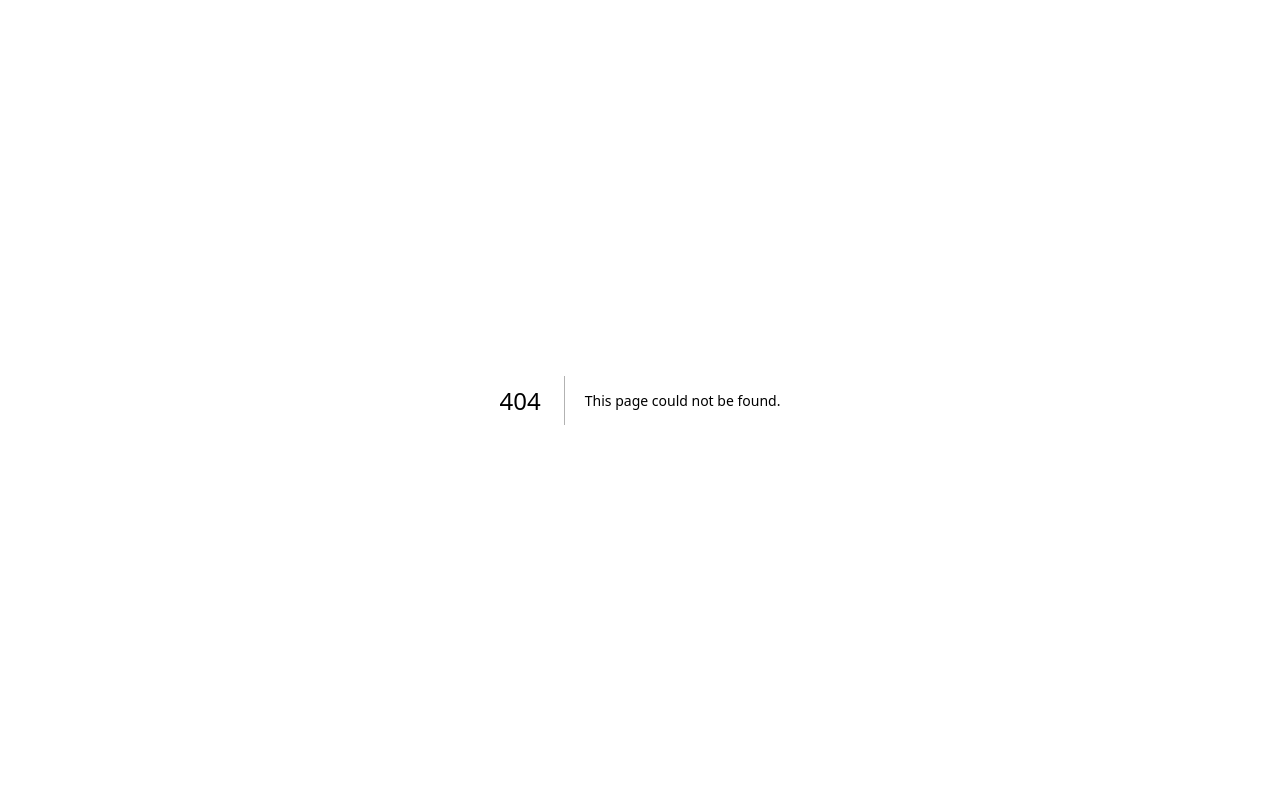
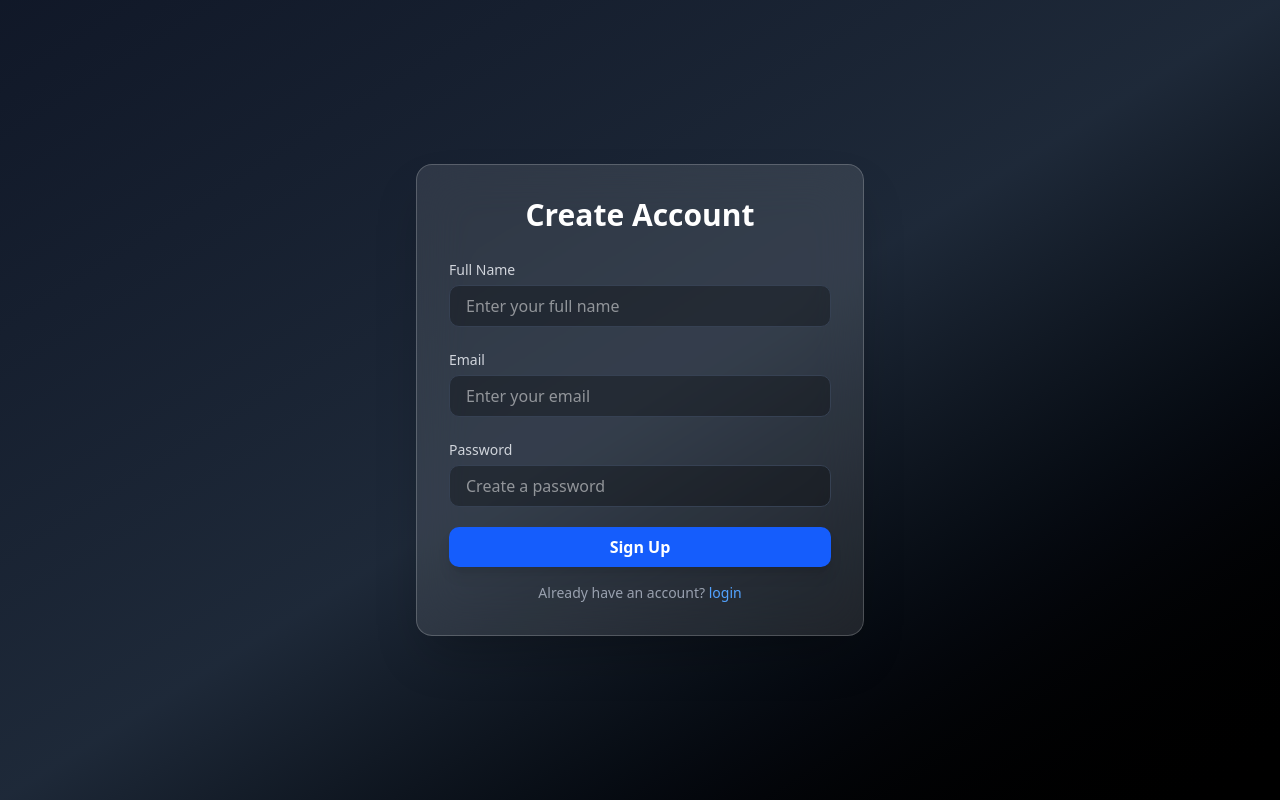
Before and after one commit to SuperMan-Doing-Coding/ADEL, a Next.js app: page /signup in a window 1280 px wide. Before the commit this address had no page. Built offline with nearby package versions, Linux system fonts and the light colour scheme.

Commit message:
added login and signup pages

```diff
--- /dev/null
+++ b/app/login/page.jsx
@@ -0,0 +1,80 @@
+// pages/login.js
+'use client';
+import { useState } from "react";
+import { motion } from "framer-motion";
+import Link from "next/link";
+
+export default function Login() {
+    const [email, setEmail] = useState("");
+    const [password, setPassword] = useState("");
+
+    return (
+        <div className="min-h-screen flex items-center justify-center bg-gradient-to-br from-gray-900 via-gray-800 to-black p-4">
+            <motion.div
+                initial={{ opacity: 0, y: 40 }}
+                animate={{ opacity: 1, y: 0 }}
+                transition={{ duration: 0.7 }}
+                className="w-full max-w-md bg-white/10 backdrop-blur-xl p-8 rounded-2xl shadow-2xl border border-white/20"
+            >
+                <motion.h1
+                    initial={{ opacity: 0, y: -20 }}
+                    animate={{ opacity: 1, y: 0 }}
+                    transition={{ delay: 0.2 }}
+                    className="text-3xl font-bold text-white text-center mb-6"
+                >
+                    Welcome Back
+                </motion.h1>
+
+                <motion.form
+                    initial={{ opacity: 0 }}
+                    animate={{ opacity: 1 }}
+                    transition={{ delay: 0.4 }}
+                    className="space-y-5"
+                >
+                    <div>
+                        <label className="text-gray-300 text-sm">Email</label>
+                        <input
+                            type="email"
+                            value={email}
+                            onChange={(e) => setEmail(e.target.value)}
+                            className="w-full mt-1 px-4 py-2 bg-black/30 text-white rounded-lg border border-gray-700 focus:ring-2 focus:ring-blue-500 outline-none transition"
+                            placeholder="Enter your email"
+                        />
+                    </div>
+
+                    <div>
+                        <label className="text-gray-300 text-sm">Password</label>
+                        <input
+                            type="password"
+                            value={password}
+                            onChange={(e) => setPassword(e.target.value)}
+                            className="w-full mt-1 px-4 py-2 bg-black/30 text-white rounded-lg border border-gray-700 focus:ring-2 focus:ring-blue-500 outline-none transition"
+                            placeholder="Enter your password"
+                        />
+                    </div>
+
+                    <motion.button
+                        whileHover={{ scale: 1.04 }}
+                        whileTap={{ scale: 0.97 }}
+                        className="w-full py-2 bg-blue-600 hover:bg-blue-700 transition text-white font-semibold rounded-lg shadow-lg"
+                    >
+                        Login
+                    </motion.button>
+                </motion.form>
+
+                <motion.p
+                    initial={{ opacity: 0 }}
+                    animate={{ opacity: 1 }}
+                    transition={{ delay: 0.6 }}
+                    className="text-gray-400 text-sm text-center mt-4"
+                >
+                    Don&apos;t have an account?{" "}
+                    <Link href="/signup" className="text-blue-400 hover:text-blue-300 transition">
+                        Sign Up
+                    </Link>
+                </motion.p>
+
+            </motion.div>
+        </div>
+    );
+}
--- /dev/null
+++ b/app/signup/page.jsx
@@ -0,0 +1,91 @@
+// pages/signup.js
+'use client';
+import { useState } from "react";
+import { motion } from "framer-motion";
+import Link from "next/link";
+
+export default function Signup() {
+  const [name, setName] = useState("");
+  const [email, setEmail] = useState("");
+  const [password, setPassword] = useState("");
+
+  return (
+    <div className="min-h-screen flex items-center justify-center bg-gradient-to-br from-gray-900 via-gray-800 to-black p-4">
+      <motion.div
+        initial={{ opacity: 0, y: 40 }}
+        animate={{ opacity: 1, y: 0 }}
+        transition={{ duration: 0.7 }}
+        className="w-full max-w-md bg-white/10 backdrop-blur-xl p-8 rounded-2xl shadow-2xl border border-white/20"
+      >
+        <motion.h1
+          initial={{ opacity: 0, y: -20 }}
+          animate={{ opacity: 1, y: 0 }}
+          transition={{ delay: 0.2 }}
+          className="text-3xl font-bold text-white text-center mb-6"
+        >
+          Create Account
+        </motion.h1>
+
+        <motion.form
+          initial={{ opacity: 0 }}
+          animate={{ opacity: 1 }}
+          transition={{ delay: 0.4 }}
+          className="space-y-5"
+        >
+          <div>
+            <label className="text-gray-300 text-sm">Full Name</label>
+            <input
+              type="text"
+              value={name}
+              onChange={(e) => setName(e.target.value)}
+              className="w-full mt-1 px-4 py-2 bg-black/30 text-white rounded-lg border border-gray-700 focus:ring-2 focus:ring-blue-500 outline-none transition"
+              placeholder="Enter your full name"
+            />
+          </div>
+
+          <div>
+            <label className="text-gray-300 text-sm">Email</label>
+            <input
+              type="email"
+              value={email}
+              onChange={(e) => setEmail(e.target.value)}
+              className="w-full mt-1 px-4 py-2 bg-black/30 text-white rounded-lg border border-gray-700 focus:ring-2 focus:ring-blue-500 outline-none transition"
+              placeholder="Enter your email"
+            />
+          </div>
+
+          <div>
+            <label className="text-gray-300 text-sm">Password</label>
+            <input
+              type="password"
+              value={password}
+              onChange={(e) => setPassword(e.target.value)}
+              className="w-full mt-1 px-4 py-2 bg-black/30 text-white rounded-lg border border-gray-700 focus:ring-2 focus:ring-blue-500 outline-none transition"
+              placeholder="Create a password"
+            />
+          </div>
+
+          <motion.button
+            whileHover={{ scale: 1.04 }}
+            whileTap={{ scale: 0.97 }}
+            className="w-full py-2 bg-blue-600 hover:bg-blue-700 transition text-white font-semibold rounded-lg shadow-lg"
+          >
+            Sign Up
+          </motion.button>
+        </motion.form>
+
+         <motion.p
+                    initial={{ opacity: 0 }}
+                    animate={{ opacity: 1 }}
+                    transition={{ delay: 0.6 }}
+                    className="text-gray-400 text-sm text-center mt-4"
+                >
+                    Already have an account?{" "}
+                    <Link href="/login" className="text-blue-400 hover:text-blue-300 transition">
+                        login
+                    </Link>
+                </motion.p>
+      </motion.div>
+    </div>
+  );
+}
```
